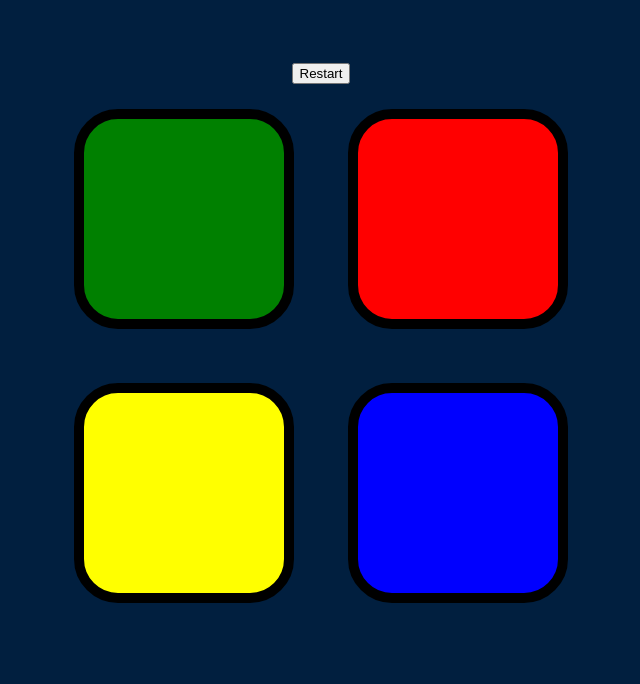
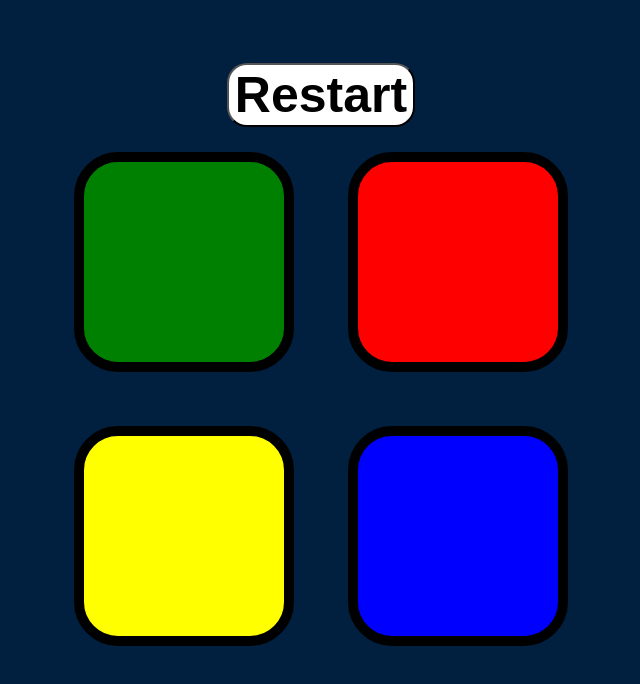
Before and after one commit to Gangaprasad-gani526/Simon_game, a plain HTML site: page index.html in a window 1280 px wide. Shown: the whole page, without its empty margins (319-959 px from the left). Drawn offline with nearby package versions, Linux system fonts and the light colour scheme.

Commit message:
Update styles.css

```diff
--- a/styles.css
+++ b/styles.css
@@ -28,7 +28,7 @@ body {
 
 .game-over {
   background-color: red;
-  opacity: 0.8;
+  opacity: 0.9;
 }
 
 .red {
@@ -51,3 +51,12 @@ body {
   box-shadow: 0 0 40px white;
   background-color: grey;
 }
+
+.btn-restart{
+  background-color: white;
+  color: black;
+  font-weight: bold;
+  font-size: 50px;
+  border-radius: 20px;
+
+}
```
